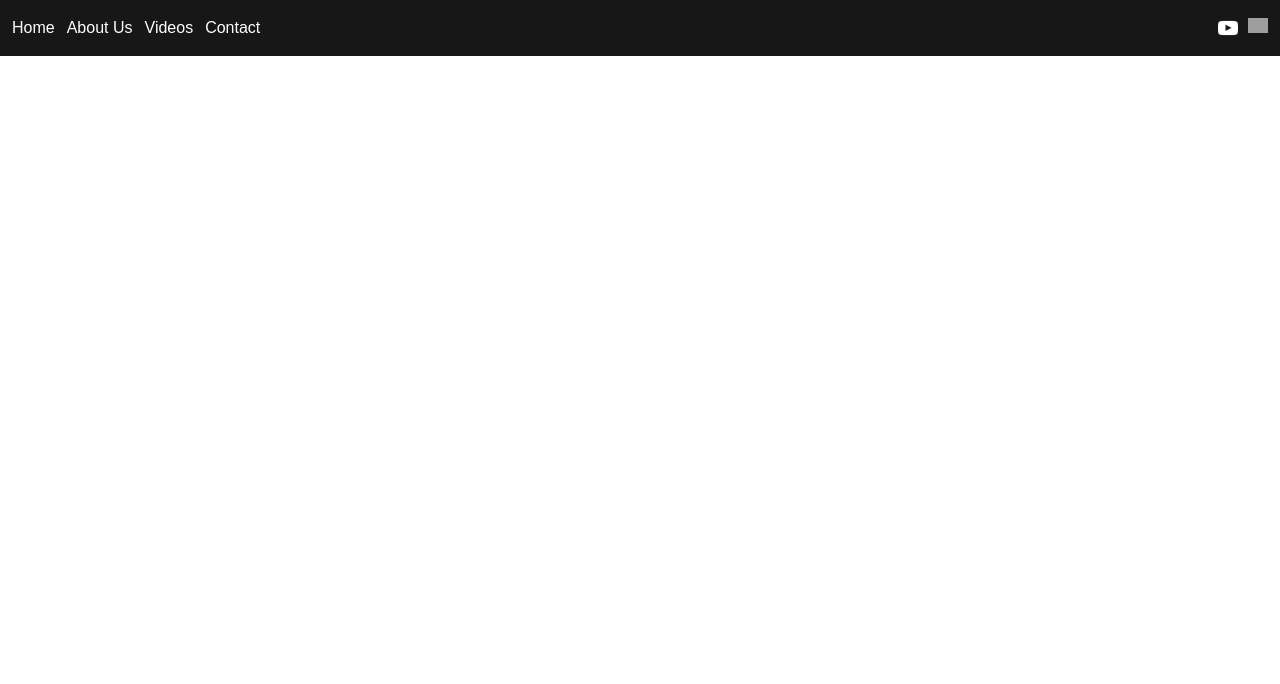
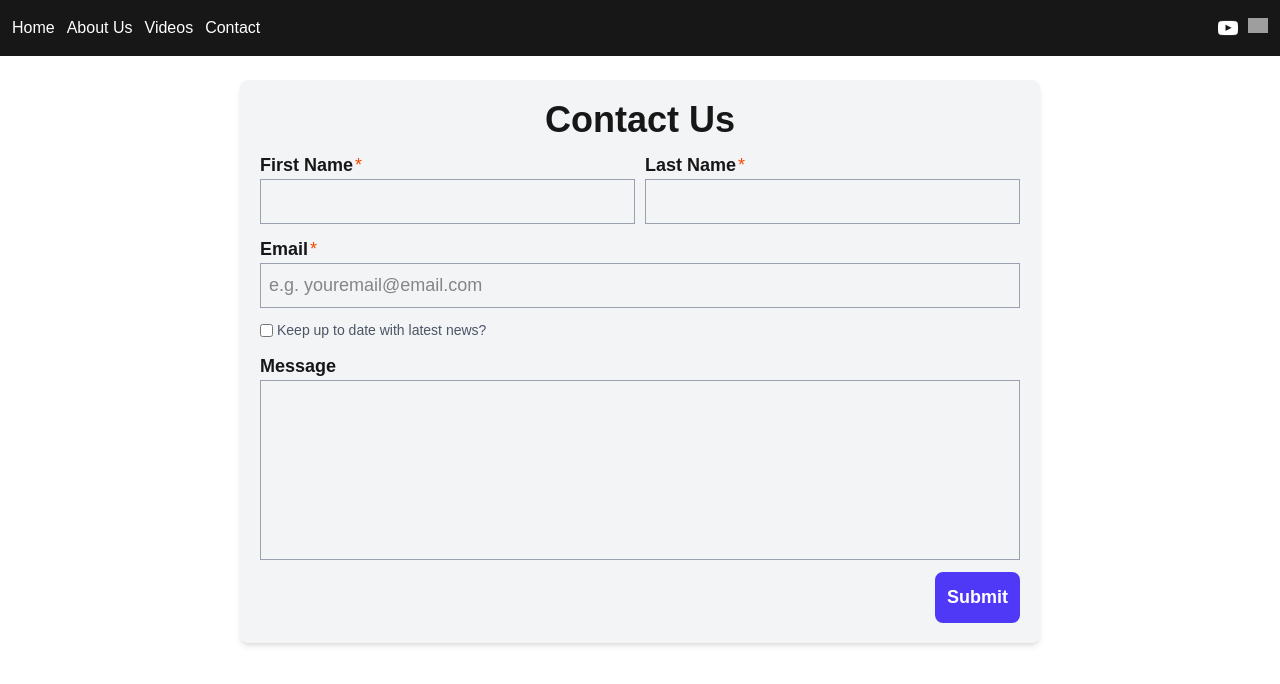
Before and after one commit to bmstoss13/grateful-four-website, a Next.js app: page /contact in a window 1280 px wide. Shown: the top 684 px of the page. Built offline with nearby package versions, Linux system fonts and the light colour scheme; grey boxes are pictures that could not be loaded.

Commit message:
Contact form frontend work done: Form Labels, Form Text areas, Form submission, general form layout. TODO: Validation (email formatting, are required fields filled out, etc.), Form Checkbox component, Connect with DynamoDB to keep track of messages and subscribers

```diff
--- a/app/contact/page.tsx
+++ b/app/contact/page.tsx
@@ -1,8 +1,11 @@
 'use client'
+
+import ContactForm from "@/components/Contact/ContactForm"
 
 export default function ContactPage(){
     return(
-        <div>
+        <div className="flex w-full min-h-[100vh] align-center justify-center">
+            <ContactForm />
         </div>
     )
 }
--- /dev/null
+++ b/components/Contact/ContactForm.tsx
@@ -0,0 +1,112 @@
+import { FormData } from "@/utils/Types";
+import FormLabel from "./FormLabel";
+import axios from "axios";
+import SubmitButton from "./SubmitButton";
+import React, { ChangeEvent, useState } from "react";
+import PageTitle from "../PageHeader/PageTitle";
+import FormTextArea from "./FormTextArea";
+
+export default function ContactForm(){
+
+    const [formData, setFormData] = useState<FormData>({
+        firstName: '',
+        lastName: '',
+        email: '',
+        message: '',
+        isSubscribed: false,
+    })
+
+    //Submit data to AWS DynamoDB - important to keep track of people signed up for newsletter. TODO: determine how to send messages, if any, to email
+    const handleSubmit = async(e: React.FormEvent) => {
+        e.preventDefault(); //prevent default browser form submission
+        try{
+            await axios.postForm('/placeholder', formData)
+        } catch (err){
+            console.error("Client: error while submitting form data: ", err)
+        }
+    }
+
+    const handleChangeFormField = (name: string, value: string | boolean) => {
+        try{
+            setFormData((prevFormData: FormData) => ({
+                ...prevFormData,
+                ...({[name]: value} as Partial<FormData>)
+            }))
+        } catch (err) {
+            console.error("Client: error while updating form field")
+        }
+    }
+
+    const handleInputChange = (e: ChangeEvent<HTMLInputElement | HTMLTextAreaElement>) => {
+        const target = e.target;
+
+        const value = target.type === 'checkbox'
+            ? (target as HTMLInputElement).checked
+            : target.value;
+        const name = target.name;
+
+        handleChangeFormField(name, value);
+    }
+
+    return(
+        <form
+            id="contact-form"
+            className="flex flex-col w-[800px] max-w-[98vw]
+            justify-center align-center gap-[12px]
+            bg-gray-100 m-auto mt-[80px] p-[20px] rounded-lg shadow-md"
+        >
+            <PageTitle title="Contact Us"/>
+            <span className="flex gap-[10px]">
+                <FormLabel
+                    id="contact-form-first-name"
+                    type="text"
+                    title="First Name"
+                    name="firstName"
+                    isRequired={true}
+                    value={formData.firstName}
+                    onChange={handleInputChange}
+                />
+                <FormLabel
+                    id="contact-form-last-name"
+                    type="text"
+                    title="Last Name"
+                    name="lastName"
+                    isRequired={true}
+                    value={formData.lastName}
+                    onChange={handleInputChange}
+                />
+            </span>
+            <FormLabel
+                id="contact-form-email"
+                type="text"
+                title="Email"
+                name="email"
+                isRequired={true}
+                value={formData.email}
+                placeholder="e.g. youremail@email.com"
+                onChange={handleInputChange}
+            />
+            <span className="flex mr-auto gap-[4px]">
+                <input type="checkbox" name="isSubscribed"/>
+                <p className="text-[14px] text-gray-600">
+                    Keep up to date with latest news?
+                </p>
+            </span>
+            <FormTextArea
+                id="contact-form-message"
+                title="Message"
+                name="message"
+                isRequired={false}
+                isDraggable={false}
+                isResizable={false}
+                value={formData.message}
+                onChange={handleInputChange}
+
+            />
+            <div className="ml-auto">
+                <SubmitButton />
+            </div>
+
+        </form>
+    )
+}
--- /dev/null
+++ b/components/Contact/FormLabel.tsx
@@ -0,0 +1,50 @@
+import { ChangeEvent } from "react";
+
+interface FormLabelProps{
+    id: string;
+    type: string;
+    title: string;
+    name: string;
+    isRequired: boolean;
+    value: string;
+    placeholder?: string;
+    onChange: (e: ChangeEvent<HTMLInputElement>) => void;
+}
+
+export default function FormLabel({
+    id,
+    type,
+    title,
+    name,
+    isRequired,
+    value,
+    placeholder,
+    onChange,
+}:FormLabelProps){
+    return(
+        <div className="flex flex-col w-full text-[18px]">
+            <label htmlFor={id}>
+                <span className="flex gap-[2px]">
+                    <h3 className="font-bold">
+                        {title}
+                    </h3>
+                    {isRequired && (
+                        <p className="text-orange-600">
+                            *
+                        </p>
+                    )}
+                </span>
+            </label>
+            <input
+                id={id}
+                name={name}
+                type={type}
+                value={value}
+                onChange={onChange}
+                className="p-[8px] border-[1px] border-solid border-gray-400"
+                placeholder={placeholder}
+                required={isRequired}
+            />
+        </div>
+    )
+}
--- /dev/null
+++ b/components/Contact/FormTextArea.tsx
@@ -0,0 +1,51 @@
+import { ChangeEvent } from "react";
+
+interface FormTextAreaProps{
+    id: string;
+    title: string;
+    name: string;
+    isRequired: boolean;
+    isDraggable: boolean;
+    isResizable: boolean;
+    value?: string;
+    placeholder?: string;
+    onChange: (e: ChangeEvent<HTMLTextAreaElement>) => void;
+}
+
+export default function FormTextArea({
+    id,
+    title,
+    name,
+    isRequired,
+    isDraggable,
+    isResizable,
+    value,
+    placeholder,
+    onChange,
+}:FormTextAreaProps){
+    return(
+        <div className="flex flex-col w-full text-[18px]">
+            <label htmlFor={id}>
+                <span className="flex gap-[2px]">
+                    <h3 className="font-bold">
+                        {title}
+                    </h3>
+                    {isRequired && (
+                        <p className="text-orange-600">
+                            *
+                        </p>
+                    )}
+                </span>
+            </label>
+            <textarea
+                id={id}
+                name={name}
+                value={value}
+                onChange={onChange}
+                className={`h-[180px] p-[8px] ${!isResizable ? 'resize-none' : ''} border-[1px] border-solid border-gray-400`}
+                draggable={isDraggable}
+                required={isRequired}
+            />
+        </div>
+    )
+}
--- /dev/null
+++ b/components/Contact/SubmitButton.tsx
@@ -0,0 +1,15 @@
+import { FormData } from "@/utils/Types";
+
+
+export default function SubmitButton(){
+    return(
+        <button
+            type="submit"
+            className={`text-[18px] text-white font-bold p-[12px] bg-indigo-600
+            cursor-pointer rounded-lg hover:-translate-y-0.5 hover:bg-indigo-500
+            transition-all duration-[0.1s] ease`}
+        >
+            Submit
+        </button>
+    )
+}
```
Also changed, not shown: utils/Types.ts (+8 -0 lines), components/Contact/FormCheckbox.tsx (added).
